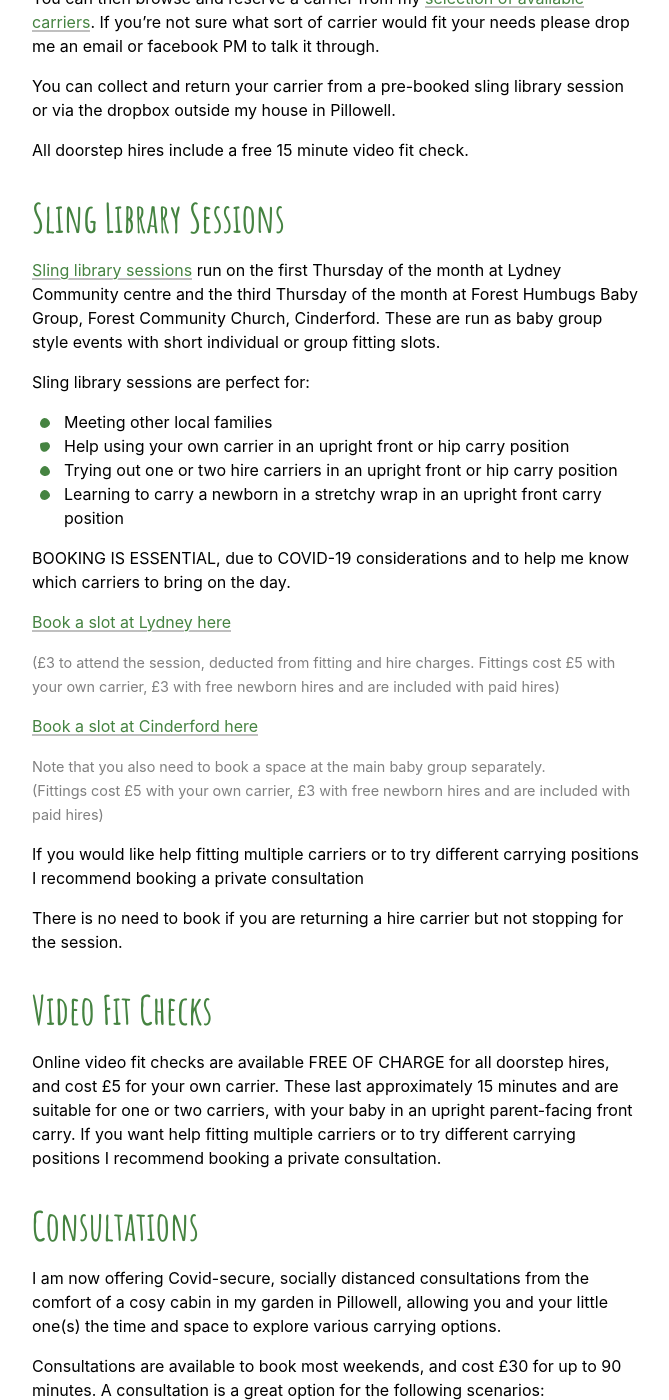
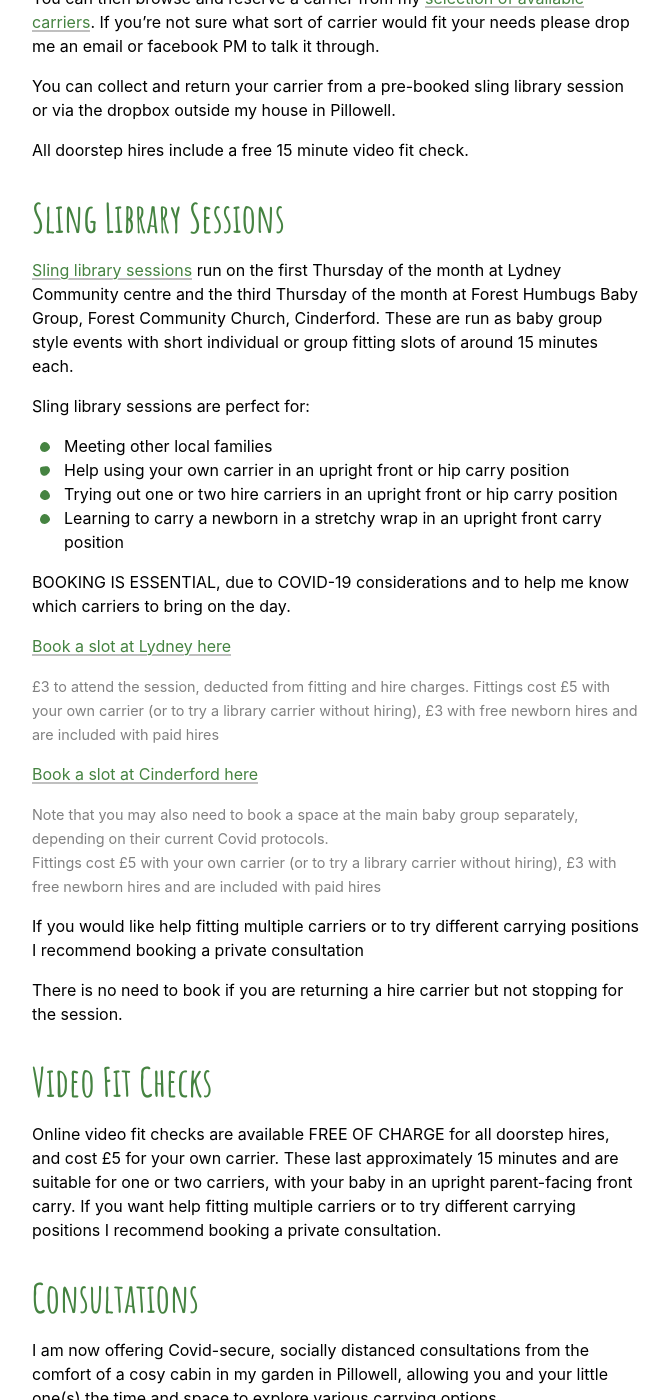
Before and after one commit to jackbrewer/fodslings.co.uk, a Jekyll site: the page built from services.markdown, in a window 1280 px wide and 1400 px high, scrolled down 1353 px. Shown: the whole window, without its empty margins (304-973 px from the left). Built offline with Jekyll 4.4.1, drawn with Linux system fonts in a browser that asks for light colours; some of the changed text lies outside the part shown.

Commit message:
Text updates

```diff
--- a/_posts/2020-04-30-babywearing-with-pelvic-organ-prolapse.markdown
+++ b/_posts/2020-04-30-babywearing-with-pelvic-organ-prolapse.markdown
@@ -17,7 +17,7 @@
 You may also find that hip or back carrying places less strain on your pelvic floor than front carrying, particularly when using a carefully tightened woven wrap. Most buckle carriers are suitable for back carrying from around 6 months. Woven wraps can be used for younger babies, but you may want to seek support from a trained carrying consultant before you do so.
 
 ## Take Care when Lifting
-Heavy lifting, pushing and pulling is not good for prolapse. Always engage your pelvic floor and breath out when lifting your baby (or anything else!). When moving your baby onto your back in a carrier, a hipscoot or seated lift may be a better option than the ‘superman toss’. Avoid carrying your baby in the car seat wherever possible. A carrier is a much better option for getting your baby to and from the car, and taking them round the supermarket, to baby groups or the health centre.
+Heavy lifting, pushing and pulling is not good for prolapse. Always engage your pelvic floor and breathe out when lifting your baby (or anything else!). When moving your baby onto your back in a carrier, a hipscoot or seated lift may be a better option than the ‘superman toss’. Avoid carrying your baby in the car seat wherever possible. A carrier is a much better option for getting your baby to and from the car, and taking them round the supermarket, to baby groups or the health centre.
 
 ## Focus on Posture
 Existing poor posture may be exacerbated by the extra load of a baby in a sling, putting extra strain on the back, core and pelvic floor muscles. Paying attention to your posture and taking steps to correct it can help with managing prolapse symptoms both with and without a baby in a carrier.
--- a/services.markdown
+++ b/services.markdown
@@ -47,7 +47,7 @@
 
   <h2 id="sling-library-sessions">Sling Library Sessions</h2>
 
-  <p><a href="/blog/">Sling library sessions</a> run on the first Thursday of the month at Lydney Community centre and the third Thursday of the month at Forest Humbugs Baby Group, Forest Community Church, Cinderford. These are run as baby group style events with short individual or group fitting slots.</p>
+  <p><a href="/blog/">Sling library sessions</a> run on the first Thursday of the month at Lydney Community centre and the third Thursday of the month at Forest Humbugs Baby Group, Forest Community Church, Cinderford. These are run as baby group style events with short individual or group fitting slots of around 15 minutes each.</p>
 
   <p>Sling library sessions are perfect for:</p>
   <ul>
@@ -58,16 +58,16 @@
   </ul>
   <p>BOOKING IS ESSENTIAL, due to COVID-19 considerations and to help me know which carriers to bring on the day.</p>
 
-  <p><a href="https://forms.gle/6f9XduPZ2riDZx6U9">Book a slot at Lydney here</a></p>
+  <p><a href="https://app.acuityscheduling.com/schedule.php?owner=20371459&appointmentType=16173909">Book a slot at Lydney here</a></p>
 
-  <p><small>(£3 to attend the session, deducted from fitting and hire charges. Fittings cost £5 with your own carrier, £3 with free newborn hires and are included with paid hires)</small></p>
+  <p><small>£3 to attend the session, deducted from fitting and hire charges. Fittings cost £5 with your own carrier (or to try a library carrier without hiring), £3 with free newborn hires and are included with paid hires</small></p>
 
-  <p><a href="https://forms.gle/RRqpY2U1W757JQUYA">Book a slot at Cinderford here</a></p>
+  <p><a href="https://app.acuityscheduling.com/schedule.php?owner=20371459&appointmentType=29507488">Book a slot at Cinderford here</a></p>
 
   <div>
-  <p><small>Note that you also need to book a space at the main baby group separately.</small></p>
+  <p><small>Note that you may also need to book a space at the main baby group separately, depending on their current Covid protocols.</small></p>
 
-  <p><small>(Fittings cost £5 with your own carrier, £3 with free newborn hires and are included with paid hires)</small></p>
+  <p><small>Fittings cost £5 with your own carrier (or to try a library carrier without hiring), £3 with free newborn hires and are included with paid hires</small></p>
   </div>
 
   <p>If you would like help fitting multiple carriers or to try different carrying positions I recommend booking a private consultation</p>
@@ -92,6 +92,8 @@
     <li>You want to carry more than one child at once</li>
   </ul>
 
+  <p>You can <a href="https://app.acuityscheduling.com/schedule.php?owner=20371459&appointmentType=29510728">book a consultation here</a>. If you’d like to book a consultation outside my usual bookable hours, please email me to discuss availability.</p>
+
   <div class="image-double">
     <div class="image-wrap">
       <img src="/assets/image/content/services-3.jpg" alt="" />
```
